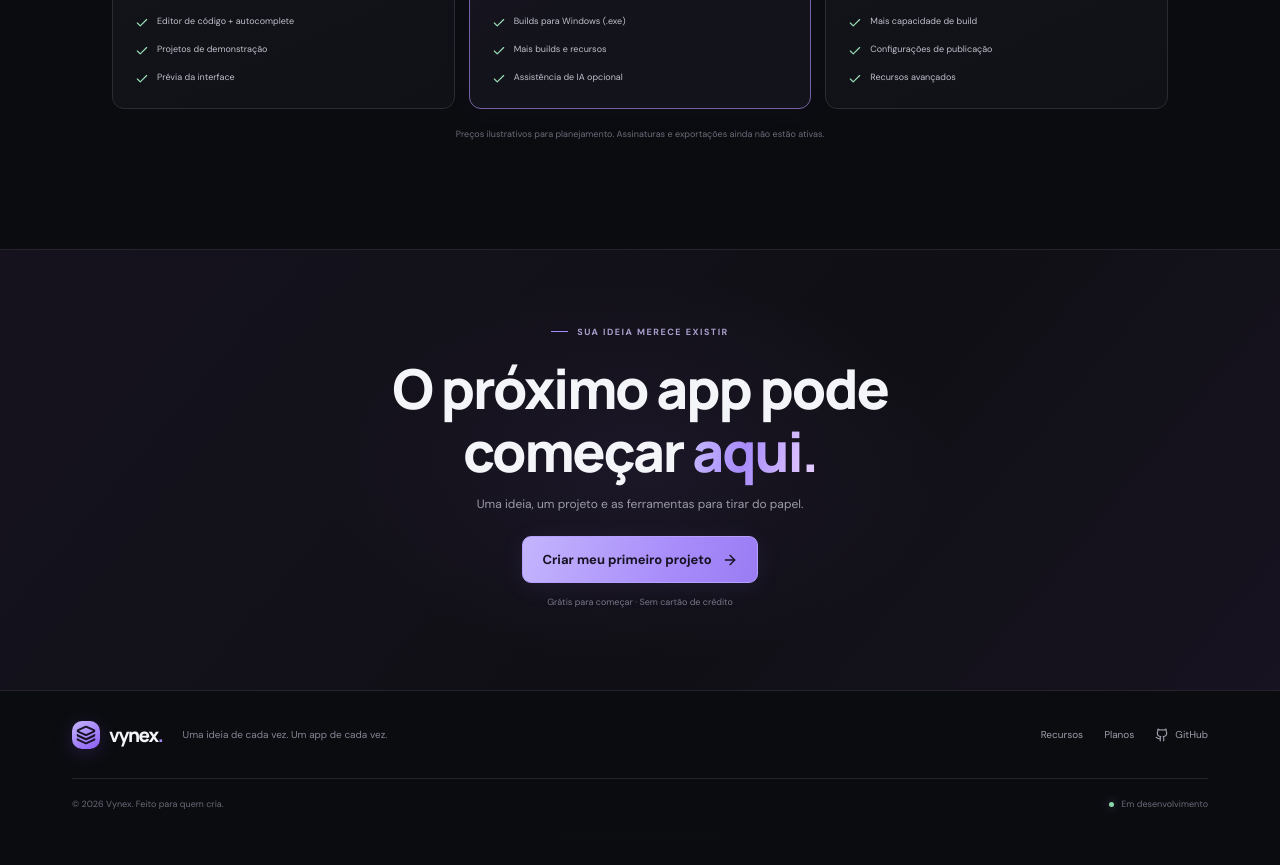
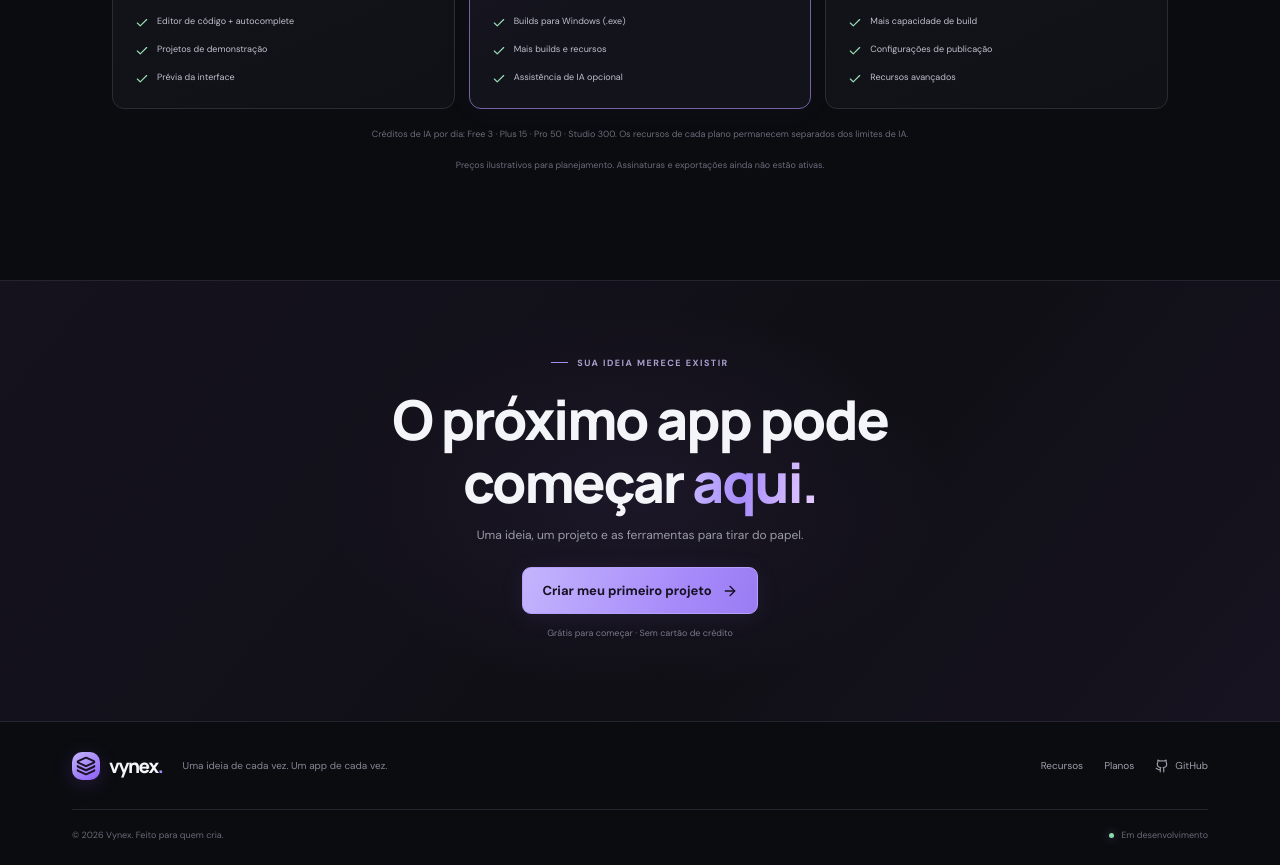
Before and after one commit to felpz566/Vynex, a Next.js app: page / in a window 1280 px wide. Shown: the part 3320-4185 px from the top of the page. Before the commit the page ends 4154 px from the top, so only its background shows below. Built offline with nearby package versions, Linux system fonts and the light colour scheme.

Commit message:
Display daily AI credit limits alongside existing plan features

```diff
--- a/src/components/PricingSection.jsx
+++ b/src/components/PricingSection.jsx
@@ -33,6 +33,7 @@ export default function PricingSection({ onStart, onNotify }) {
           </article>
         ))}
       </div>
+      <p className="pricing-note">Créditos de IA por dia: Free 3 · Plus 15 · Pro 50 · Studio 300. Os recursos de cada plano permanecem separados dos limites de IA.</p>
       <p className="pricing-note">Preços ilustrativos para planejamento. Assinaturas e exportações ainda não estão ativas.</p>
     </section>
   );
```
